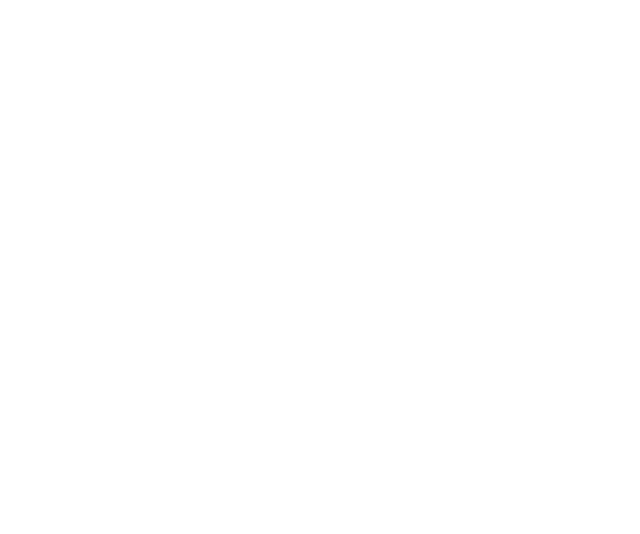
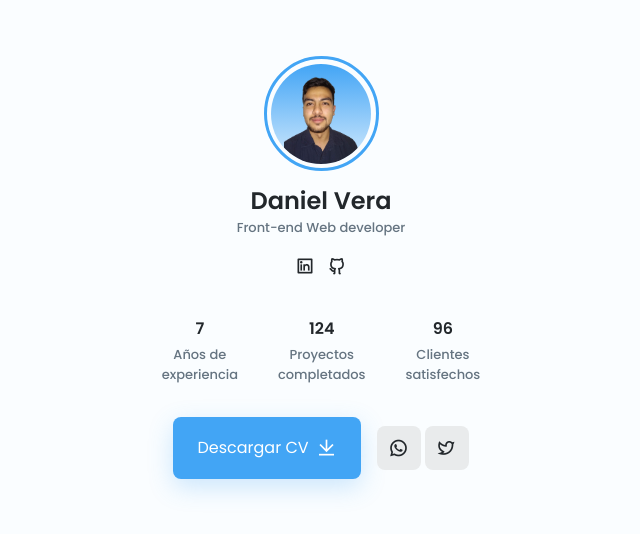
Before and after one commit to DanielVeraAcero/Portfolio-Daniel-Vera, a plain HTML site: page index.html in a window 1280 px wide. Shown: the whole page, without its empty margins (187-827 px from the left). Drawn offline with nearby package versions, Linux system fonts and the light colour scheme.

Commit message:
add header

```diff
--- a/assets/css/style.css
+++ b/assets/css/style.css
@@ -99,10 +99,121 @@
 }
 
 /*=============== PROFILE ===============*/
-
-
+.profile{
+    position: relative;
+    padding-top: 3.5rem;
+}
+.profile__container{
+    row-gap: 2rem;
+}
+.profile__data{
+    display: grid;
+    text-align: center;
+}
+.profile__perfil{
+    width: 100px;
+    height: 100px;
+    background: linear-gradient(180deg,
+                hsl(var(--hue), var(--sat), var(--lig), 1) 0%,
+                hsl(var(--hue), var(--sat), var(--lig), .2) 100%);
+    border-radius: 50%;
+    overflow: hidden;
+    display: flex;
+    align-items: flex-end;
+    justify-content: center;
+}
+.profile__perfil img{
+    width: 75px;
+}
+.profile__border{
+    border: 3.5px solid var(--first-color);
+    justify-self: center;
+    width: 115px;
+    height: 115px;
+    border-radius: 50%;
+    display: grid;
+    place-items: center;
+    margin-bottom: 0.75rem;
+}
+.profile__name{
+    font-size: var(--h2-font-size);
+}
+.profile__profession{
+    font-size: var(--smaller-font-size);
+    font-weight: 500;
+    color: var(--text-color);
+    margin-bottom: 1rem;
+}
+.profile__social{
+    display: flex;
+    justify-content: center;
+    column-gap: 0.75rem;
+}
+.profile__social-link{
+    font-size: 1.25rem;
+    color: var(--title-color);
+    transition: 0.3s;
+}
+.profile__social-link:hover{
+    color: var(--first-color);
+}
+.profile__info{
+    grid-template-columns: repeat(3, max-content);
+    justify-content: center;
+    column-gap: 2.5rem;
+}
+.profile__info-group{
+    text-align: center;
+}
+.profile__info-number{
+    font-size: var(--normal-font-size);
+    margin-bottom: 0.25rem;
+}
+.profile__info-description{
+    font-size: var(--smaller-font-size);
+    font-weight: 500;
+}
+.profile__buttons,
+.profile__buttons-small{
+    display: flex;
+    align-items: center;
+    justify-content: center;
+}
+.profile__buttons{
+    column-gap: 1rem;
+}
+.profile__buttons-small{
+    column-gap: 0.25rem;
+}
 /*=============== BUTTONS ===============*/
-
+.button{
+    display: inline-flex;
+    align-items: center;
+    column-gap: 0.5rem;
+    background-color: var(--first-color);
+    color: #fff;
+    padding: 1.15rem 1.5rem;
+    border-radius: 0.5rem;
+    transition: 0.3s;
+    box-shadow: 0 8px 24px hsl(var(--hue), var(--sat), var(--lig), .25);
+}
+.button i{
+    font-size: 1.25rem;
+}
+.button:hover{
+    background-color: var(--first-color);
+}
+.button__small{
+    padding: 0.75rem;
+    box-shadow: none;
+}
+.button__gray{
+    background-color: var(--text-color-lighten);
+    color: var(--title-color);
+}
+.button__gray:hover{
+    background-color: var(--text-color-light);
+}
 
 /*=============== FILTERS TABS ===============*/
 
--- a/index.html
+++ b/index.html
@@ -8,17 +8,73 @@
         <link rel="shortcut icon" href="" type="image/x-icon">
 
         <!--=============== REMIX ICONS ===============-->
+        <link href="https://cdn.jsdelivr.net/npm/remixicon@2.5.0/fonts/remixicon.css" rel="stylesheet">
 
+        <link rel="preconnect" href="https://fonts.googleapis.com">
+        <link rel="preconnect" href="https://fonts.gstatic.com" crossorigin>
+        <link href="https://fonts.googleapis.com/css2?family=Poppins:wght@400;500;600&display=swap" rel="stylesheet">
 
         <!--=============== CSS ===============-->
-        <link rel="stylesheet" href="">
+        <link rel="stylesheet" href="./assets/css/style.css">
 
         <title>Portfolio - Daniel Vera Acero</title>
     </head>
     <body>
         <!--=============== HEADER PROFILE ===============-->
         <header class="profile container">
+            <div class="profile__container grid">
+                <div class="profile__data">
+                    <div class="profile__border">
+                        <div class="profile__perfil">
+                            <img src="./assets/img/foto.png" alt="Foto-Perfil">
+                        </div>
+                    </div>
+                    <h2 class="profile__name">Daniel Vera</h2>
+                    <h3 class="profile__profession">Front-end Web developer</h3>
+                    <ul class="profile__social">
+                        <a href="https://www.linkedin.com/in/daniel-fernando-vera-acero-660569244/" target="_blank" class="profile__social-link">
+                            <i class="ri-linkedin-box-line"></i>
+                        </a>
+                        <a href="https://github.com/DanielVeraAcero" target="_blank" class="profile__social-link">
+                            <i class="ri-github-line"></i>
+                        </a>
+                    </ul>
+                </div>
+                <div class="profile__info grid">
+                    <div class="profile__info-group">
+                        <h3 class="profile__info-number">7</h3>
+                        <p class="profile__info-description">
+                            Años de <br> experiencia
+                        </p>
+                    </div>
+                    <div class="profile__info-group">
+                        <h3 class="profile__info-number">124</h3>
+                        <p class="profile__info-description">
+                            Proyectos <br> completados
+                        </p>
+                    </div>
+                    <div class="profile__info-group">
+                        <h3 class="profile__info-number">96</h3>
+                        <p class="profile__info-description">
+                            Clientes <br> satisfechos
+                        </p>
+                    </div>
+                </div>
 
+                <div class="profile__buttons">
+                    <a download="" href="./assets/pdf/ResumeCV.pdf" class="button">
+                        Descargar CV <i class="ri-download-line"></i>
+                    </a>
+                    <div class="profile__buttons-small">
+                        <a href="https://wa.me/573214409451" target="_blank" class="button button__small button__gray">
+                            <i class="ri-whatsapp-line"></i>
+                        </a>
+                        <a href="https://twitter.com/danielfvera" target="_blank" class="button button__small button__gray">
+                            <i class="ri-twitter-line"></i>
+                        </a>
+                    </div>
+                </div>
+            </div>
         </header>
 
         <!--=============== MAIN ===============-->
@@ -45,6 +101,6 @@
         <script src=""></script>
 
         <!--=============== MAIN JS ===============-->
-        <script src=""></script>
+        <script src="./assets/js/main.js"></script>
     </body>
 </html>
```
Also changed, not shown: assets/img/foto.jpg (added), assets/img/foto.png (added), 1 other file. Lines whose indentation alone changed are shown as unchanged.
